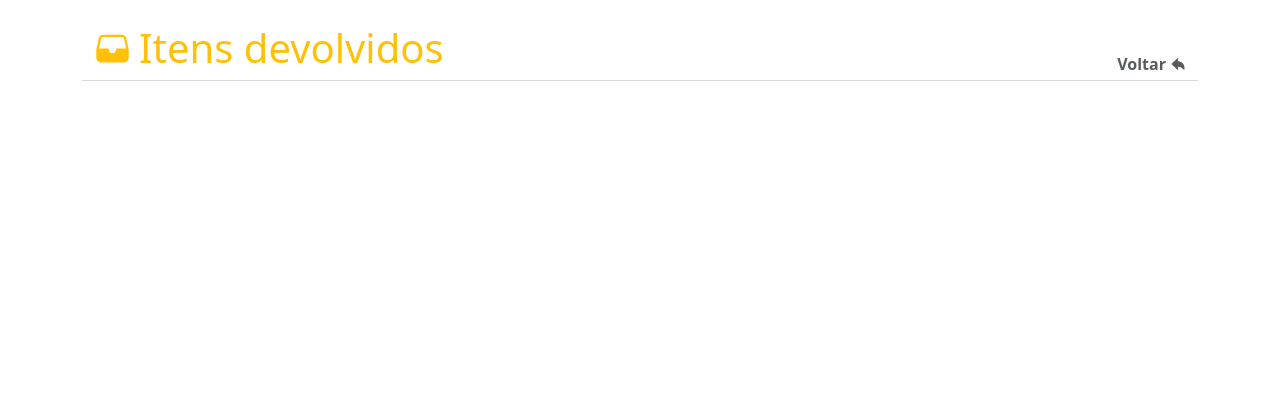
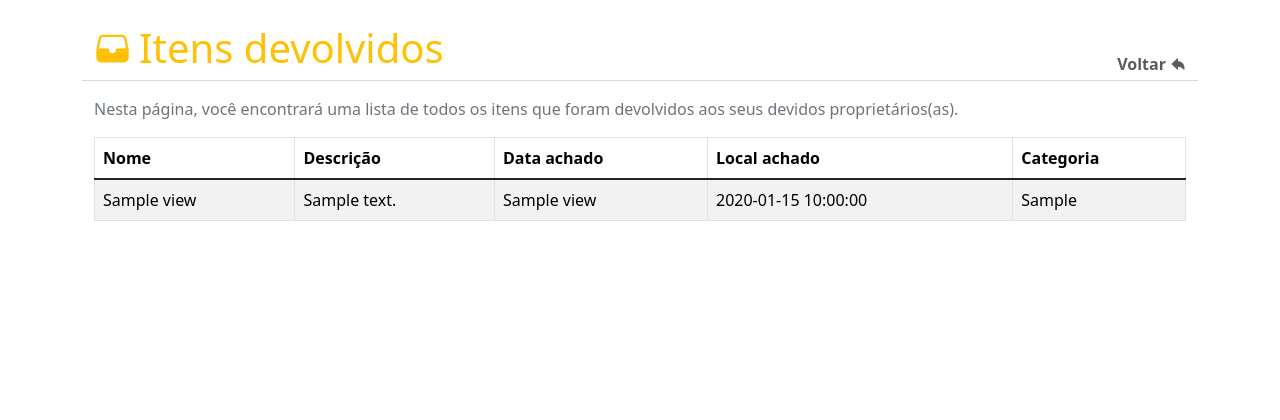
Before and after one commit to DevCarlosSilva/achados-e-perdidos, a PHP site: page /cruds/returnedItems.php in a window 1280 px wide. Shown: the part 62-482 px from the top of the page. Run offline with PHP 8.4, Linux system fonts and the light colour scheme; the visitor is signed in with stand-in values (Sample User, id 1); tables that the repository leaves empty or names only in its code hold one stand-in row (values such as "Sample post").

Commit message:
Update crud

```diff
--- a/site/cruds/css/style.css
+++ b/site/cruds/css/style.css
@@ -102,3 +102,6 @@ main {
 .btn-item-register {
   border-radius: ;
 }
+.no-items-alert {
+  border: 2px solid #d9d9d9;
+}
--- a/site/cruds/foundItems.php
+++ b/site/cruds/foundItems.php
@@ -13,7 +13,7 @@ require 'template/header.php';
   </div>
   <div class="page-title-divider w-100 mb-3"></div>
   <div class="container">
-    <span class="text-secondary">Nesta página, você encontrará uma lista de todos os itens que foram encontrados e registrados ao sistema de achados e perdidos.</span>
+    <span class="text-secondary">Nesta página, você encontrará uma lista de todos os itens que foram encontrados e registrados no sistema de achados e perdidos.</span>
     <?php
     require '../database/dbConfig.php';
     $sql = 'SELECT * FROM found_items_view';
@@ -52,7 +52,7 @@ require 'template/header.php';
       </table>
     <?php
     } else {
-      echo '<h2 class="p-3 text-center text-warning">Não há itens encontrados cadastrados no momento.</h2>';
+      echo '<div class="alert my-3 text-center align-self-center logo-gray-bg no-items-alert" role="alert"><h4 class="m-0">Não há itens encontrados cadastrados no momento.</h4></div>';
     }
     ?>
   </div>
--- a/site/cruds/returnedItems.php
+++ b/site/cruds/returnedItems.php
@@ -13,7 +13,44 @@ require 'template/header.php';
   </div>
   <div class="page-title-divider w-100 mb-3"></div>
   <div class="container">
-
+    <span class="text-secondary">Nesta página, você encontrará uma lista de todos os itens que foram devolvidos aos seus devidos proprietários(as).</span>
+    <?php
+    require '../database/dbConfig.php';
+    $sql = 'SELECT * FROM returned_items_view';
+    $stmt = $conn->prepare($sql);
+    $stmt->execute();
+    $returned_items_view = $stmt->fetchAll(PDO::FETCH_ASSOC);
+    if (count($returned_items_view) > 0) {
+    ?>
+      <table class="table table-striped table-hover table-responsive table-bordered my-3">
+        <thead>
+          <tr>
+            <th>Nome</th>
+            <th>Descrição</th>
+            <th>Data achado</th>
+            <th>Local achado</th>
+            <th>Categoria</th>
+          </tr>
+        </thead>
+        <tbody class="table-group-divider">
+          <?php
+          foreach ($returned_items_view as $item) {
+            echo '<tr>';
+            echo '<td>' . $item['name'] . '</td>';
+            echo '<td>' . $item['description'] . '</td>';
+            echo '<td>' . $item['receiver_name'] . '</td>';
+            echo '<td>' . $item['date_of_return'] . '</td>';
+            echo '<td>' . $item['category'] . '</td>';
+            echo '</tr>';
+          }
+          ?>
+        </tbody>
+      </table>
+    <?php
+    } else {
+      echo '<div class="alert my-3 text-center align-self-center logo-gray-bg no-items-alert" role="alert"><h4 class="m-0">Não há itens devolvidos cadastrados no momento.</h4></div>';
+    }
+    ?>
   </div>
 </main>
 <?php
--- a/site/index.php
+++ b/site/index.php
@@ -115,8 +115,8 @@ if (!isset($_SESSION['loggedIn'])) {
               <table class="table table-striped table-hover table-responsive table-bordered">
                 <thead>
                   <tr>
-                    <th class="text-end w-50">Número de ocorrências</th>
-                    <th class="w-50">Categoria</th>
+                    <th class="text-end w-50 h-100">Número de ocorrências</th>
+                    <th class="w-100 d-flex align-items-center h-100">Categoria</th>
                   </tr>
                 </thead>
                 <tbody class="table-group-divider">
```
Also changed, not shown: site/cruds/report.php (+32 -1 lines).
